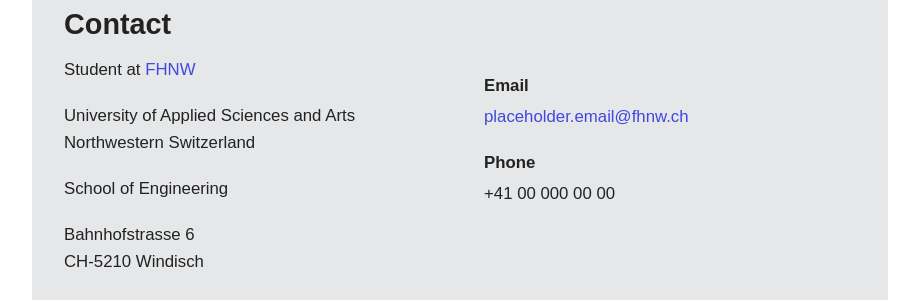
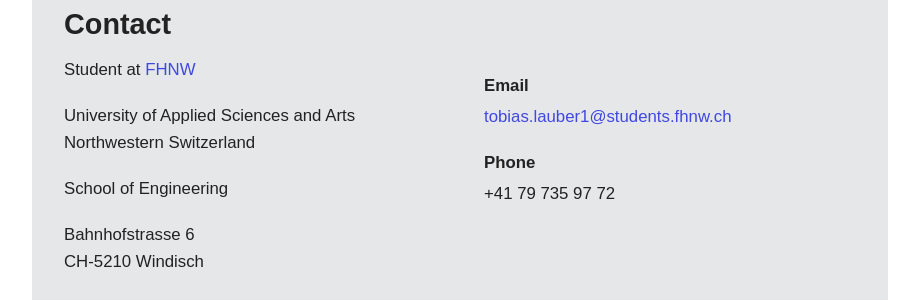
Before and after one commit to tobiaslauber/wet-portfolio-lauber-tobias, a Django app: page / in a window 1280 px wide. Shown: the part 2602-2902 px from the top of the page, without its empty margins (180-1099 px from the left). Run offline with Django 5.2, Linux system fonts and the light colour scheme; data comes from the database, SQL or seed files in the repository.

Commit message:
last minute styling changes and replace placeholder text i oversaw

```diff
--- a/Portfolio/main/static/main/style.css
+++ b/Portfolio/main/static/main/style.css
@@ -117,6 +117,12 @@ body {
 .contact-left p {
     margin-bottom: 1rem;
 }
+
+
+.email {
+    overflow-wrap: anywhere;
+}
+
 
 /* ────────────────────────── */
 /* MAIN CONTENT               */
@@ -339,3 +345,14 @@ body {
     padding: 0.4rem 0.8rem;
     cursor: pointer;
 }
+
+
+/* ────────────────────────── */
+/* CV PAGE Image              */
+/* ────────────────────────── */
+.fhnw-logo {
+    display: block;
+    margin-top: 1.5rem;
+    max-width: 180px;
+    height: auto;
+}
--- a/Portfolio/main/templates/main/cv.html
+++ b/Portfolio/main/templates/main/cv.html
@@ -20,4 +20,9 @@
         Open CV (German)
     </a>
 
+    <img src="{% static 'main/logo_fhnw.webp' %}"
+         alt="FHNW Logo"
+         class="fhnw-logo">
+
+
 {% endblock %}
--- a/Portfolio/main/templates/main/home.html
+++ b/Portfolio/main/templates/main/home.html
@@ -157,14 +157,14 @@
 
                 <p class="label">Email</p>
                 <p>
-                    <a href="mailto:tobias.lauber1@students.fhnw.ch">
-                        placeholder.email@fhnw.ch
+                    <a href="mailto:tobias.lauber1@students.fhnw.ch", class ="email">
+                        tobias.lauber1@students.fhnw.ch
                     </a>
                 </p>
 
                 <p class="label">Phone</p>
                 <p>
-                    +41 00 000 00 00
+                    +41 79 735 97 72
                 </p>
 
             </div>
```
Also changed, not shown: Portfolio/main/static/main/logo_fhnw.webp (added).
